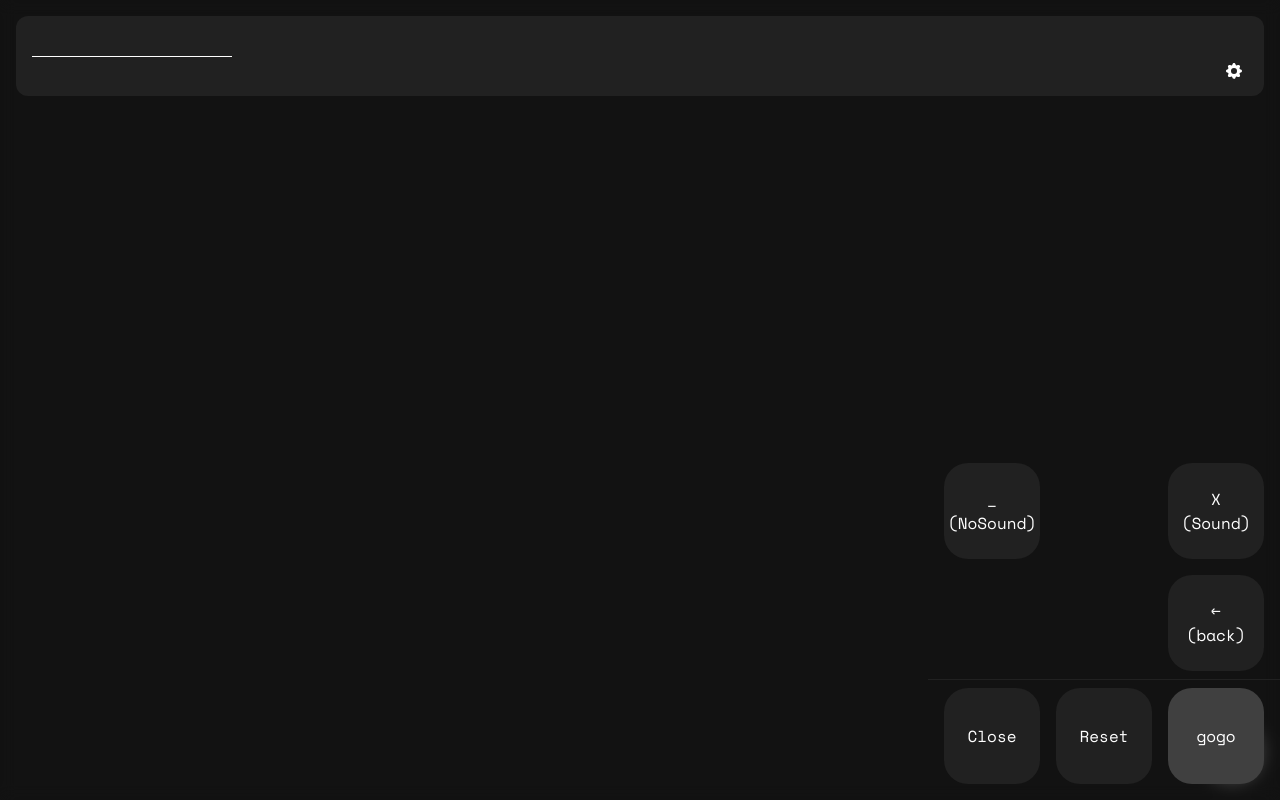
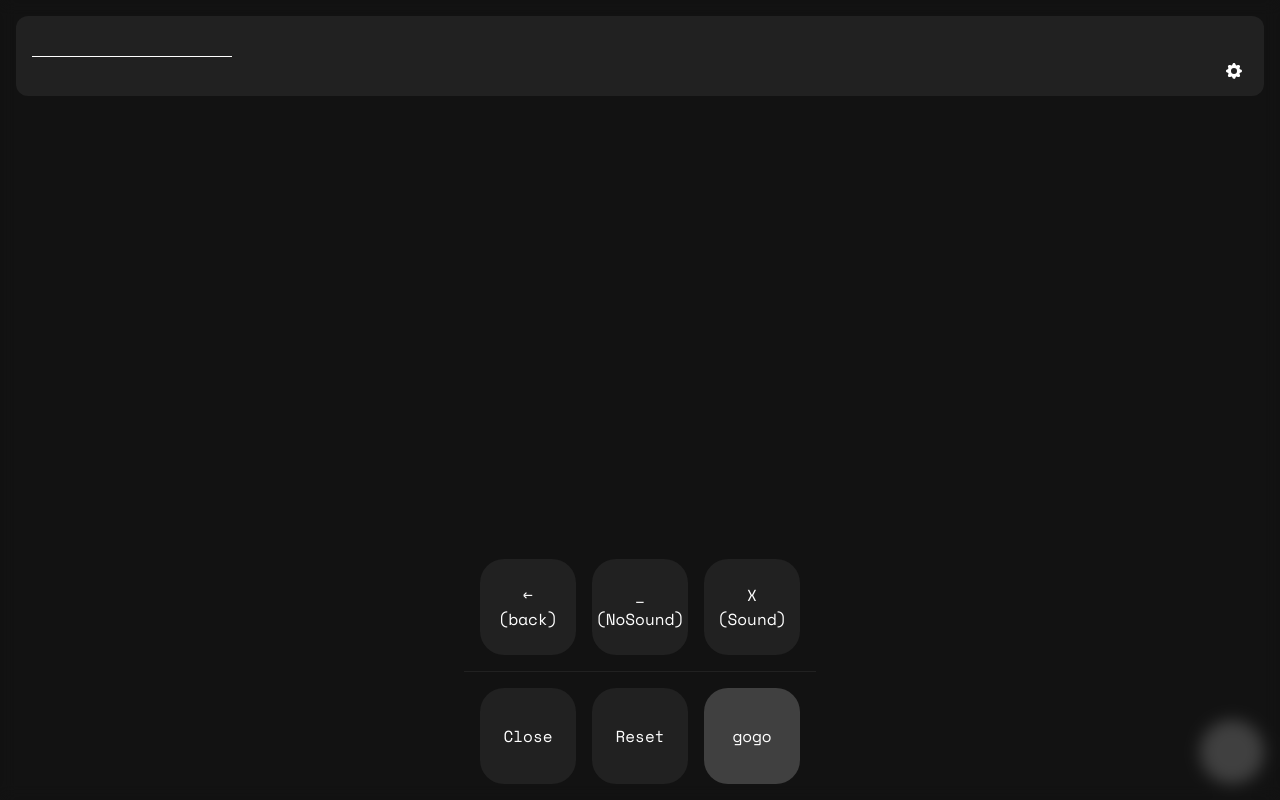
Before and after one commit to Hengry/asalato-site, a Gatsby site: page / in a window 1280 px wide. Both pictures are taken after a click on the element 1232 px from the left and 752 px from the top of the page. Built offline with nearby package versions, Linux system fonts and the light colour scheme; Gatsby itself is replaced by a stand-in of ours.

Commit message:
footer v2

```diff
--- a/src/components/GlobalStyle.tsx
+++ b/src/components/GlobalStyle.tsx
@@ -29,6 +29,7 @@ export default () => {
         }
         button:focus {
           outline: none;
+          user-select: none;
         }
       `}
     />
--- a/src/components/Resolver/Resolver.tsx
+++ b/src/components/Resolver/Resolver.tsx
@@ -11,14 +11,6 @@ import SolutionPanel from './SolutionPanel';
 
 import ResolverWorker from 'utils/resolver.worker';
 
-const Overlay = styled(Dialog.Overlay)`
-  backdrop-filter: blur(8px);
-  position: fixed;
-  top: 0px;
-  right: 0px;
-  bottom: 0px;
-  left: 0px;
-`;
 interface ResolverProps {
   rythm?: string;
 }
@@ -133,10 +125,14 @@ const Resolver = (props: ResolverProps) => {
           </div>
         )}
         {openSolutionPanel && <SolutionPanel solutions={solutions} />}
-        <div className="bottom-0 absolute z-10 my-2 right-1/2 transform translate-x-1/2 sm:right-0 sm:translate-x-0">
+        <div className="bottom-0 absolute z-10 inset-x-0 flex flex-col items-center">
           {!openSolutionPanel && (
-            <>
-              <div className="flex justify-between px-2">
+            <div className="flex justify-between p-2">
+              <PanelButton onClick={handleBackspace}>
+                ←
+                <br />
+                (back)
+              </PanelButton>
               <PanelButton onClick={handleInputClick('_')}>
                 _
                 <br />
@@ -148,16 +144,8 @@ const Resolver = (props: ResolverProps) => {
                 (Sound)
               </PanelButton>
             </div>
-              <div className="flex justify-end px-2">
-                <PanelButton onClick={handleBackspace}>
-                  ←
-                  <br />
-                  (back)
-                </PanelButton>
-              </div>
-            </>
           )}
-          <div className="inline-flex px-2 border-t border-surface">
+          <div className="flex justify-center p-2 border-t border-surface">
             <PanelButton onClick={() => setOpen(false)}>Close</PanelButton>
             <PanelButton
               onClick={() => {
```
Lines whose indentation alone changed are shown as unchanged.
